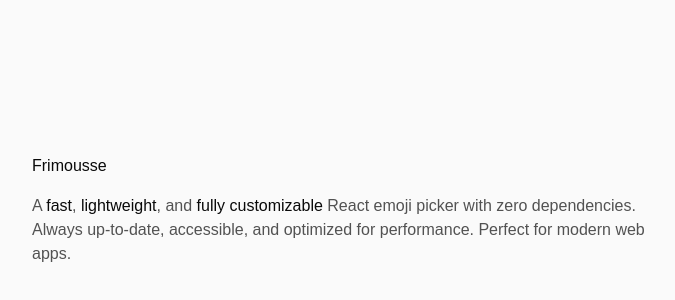
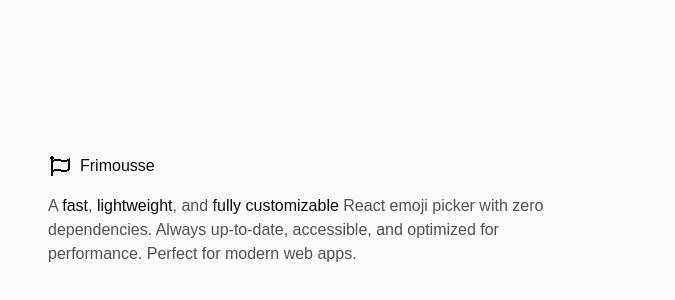
Before and after one commit to seventh-ark/frimousse, a Next.js app in the folder site/: page / in a window 1280 px wide. Shown: the part 6-306 px from the top of the page, without its empty margins (288-963 px from the left). Built offline with nearby package versions, Linux system fonts and the light colour scheme; a web font is replaced by a local one.

Commit message:
Animate logo

```diff
--- a/site/src/app/styles.css
+++ b/site/src/app/styles.css
@@ -59,5 +59,5 @@
 @utility container {
   margin-inline: auto;
   padding-inline: calc(var(--spacing) * 8);
-  max-width: var(--container-3xl);
+  max-width: var(--container-2xl);
 }
--- a/site/src/components/hero.tsx
+++ b/site/src/components/hero.tsx
@@ -1,8 +1,13 @@
+import { Logo } from "./logo";
+
 export function Hero() {
   return (
-    <div className="container flex flex-col py-40">
-      <h1 className="font-medium">Frimousse</h1>
-      <p className="mt-[1em] text-secondary-foreground">
+    <div className="flex flex-col py-20 md:py-40">
+      <h1 className="inline-flex items-center gap-2 font-medium">
+        <Logo />
+        Frimousse
+      </h1>
+      <p className="mt-[1em] max-w-(--container-lg) text-secondary-foreground">
         A <strong>fast</strong>, <strong>lightweight</strong>, and{" "}
         <strong>fully customizable</strong> React emoji picker with zero
         dependencies. Always up-to-date, accessible, and optimized for
--- /dev/null
+++ b/site/src/components/logo.tsx
@@ -0,0 +1,58 @@
+"use client";
+
+import { useEffect, useState } from "react";
+
+const Globe = () => (
+  <svg viewBox="0 0 24 24" xmlns="http://www.w3.org/2000/svg">
+    <title>Globe</title>
+    <path d="m22,9v-2h-1v-2h-1v-1h-1v-1h-2v-1h-2v-1h-6v1h-2v1h-2v1h-1v1h-1v2h-1v2h-1v7h1v1h1v2h1v1h1v1h2v1h2v1h6v-1h2v-1h2v-1h1v-1h1v-2h1v-2h1v-6h-1Zm-1,1v4h-3v-4h3Zm-5-6h1v1h2v2h1v1h-3v-3h-1v-1Zm-2,14v2h-1v1h-2v-1h-1v-2h-1v-2h6v2h-1Zm2-8v4h-8v-4h8Zm-7-4h1v-2h1v-1h2v1h1v2h1v2h-6v-2Zm-5,1h1v-2h2v-1h1v1h-1v3h-3v-1Zm-1,7v-4h3v4h-3Zm2,5v-2h-1v-1h3v3h1v1h-1v-1h-2Zm14-2v2h-2v1h-1v-1h1v-3h3v1h-1Z" />
+  </svg>
+);
+
+const Flag = () => (
+  <svg viewBox="0 0 24 24" xmlns="http://www.w3.org/2000/svg">
+    <title>Flag</title>
+    <path d="m21,4v1h-2v1h-6v-1h-7v1h-1v-1h1v-2h-1v-1h-2v1h-1v2h1v17h2v-4h1v-1h7v1h6v-1h2v-1h1V4h-1Zm-1,11h-1v1h-6v-1h-7v1h-1v-8h1v-1h7v1h6v-1h1v8Z" />
+  </svg>
+);
+
+const Heart = () => (
+  <svg viewBox="0 0 24 24" xmlns="http://www.w3.org/2000/svg">
+    <title>Heart</title>
+    <path d="m22,6v-1h-1v-1h-1v-1h-6v1h-1v1h-2v-1h-1v-1h-6v1h-1v1h-1v1h-1v5h1v1h1v1h1v1h1v1h1v1h1v1h1v1h1v1h1v1h1v1h2v-1h1v-1h1v-1h1v-1h1v-1h1v-1h1v-1h1v-1h1v-1h1v-1h1v-5h-1Zm-2,4v1h-1v1h-1v1h-1v1h-1v1h-1v1h-1v1h-1v1h-2v-1h-1v-1h-1v-1h-1v-1h-1v-1h-1v-1h-1v-1h-1v-1h-1v-3h1v-1h1v-1h4v1h1v1h1v1h2v-1h1v-1h1v-1h4v1h1v1h1v3h-1Z" />
+  </svg>
+);
+
+const Moon = () => (
+  <svg viewBox="0 0 24 24" xmlns="http://www.w3.org/2000/svg">
+    <title>Moon</title>
+    <path d="m21,17v1h-2v1h-4v-1h-2v-1h-2v-1h-1v-2h-1v-2h-1v-4h1v-2h1v-2h1v-1h2v-1h2v-1h-5v1h-2v1h-2v1h-1v1h-1v2h-1v2h-1v6h1v2h1v2h1v1h1v1h2v1h2v1h6v-1h2v-1h2v-1h1v-1h1v-2h-1Zm-13,3v-1h-2v-2h-1v-2h-1v-6h1v-2h1v-2h2v1h-1v2h-1v4h1v2h1v2h1v1h1v1h1v1h2v1h2v1h-5v-1h-2Z" />
+  </svg>
+);
+
+const ICONS = [Globe, Flag, Heart, Moon];
+const INTERVAL = 400;
+
+export function Logo() {
+  const [currentIndex, setCurrentIndex] = useState(0);
+
+  useEffect(() => {
+    if (ICONS.length <= 1) return;
+
+    const timer = setInterval(() => {
+      setCurrentIndex((prev) => (prev + 1) % ICONS.length);
+    }, INTERVAL);
+
+    return () => clearInterval(timer);
+  }, []);
+
+  if (!ICONS[currentIndex]) return null;
+
+  const Icon = ICONS[currentIndex];
+
+  return (
+    <div className="relative size-6 [&>svg]:absolute [&>svg]:top-0 [&>svg]:left-0 [&>svg]:size-full">
+      <Icon />
+    </div>
+  );
+}
```
